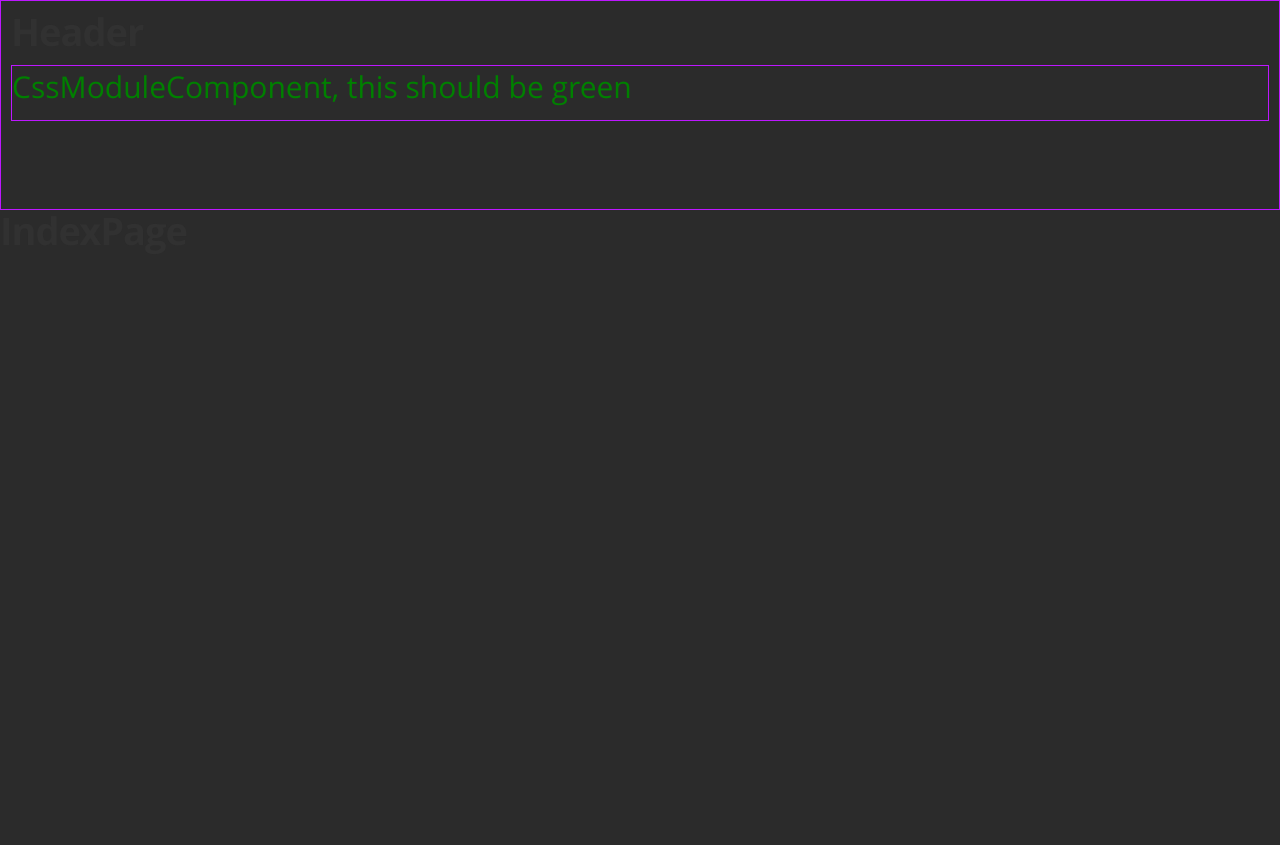
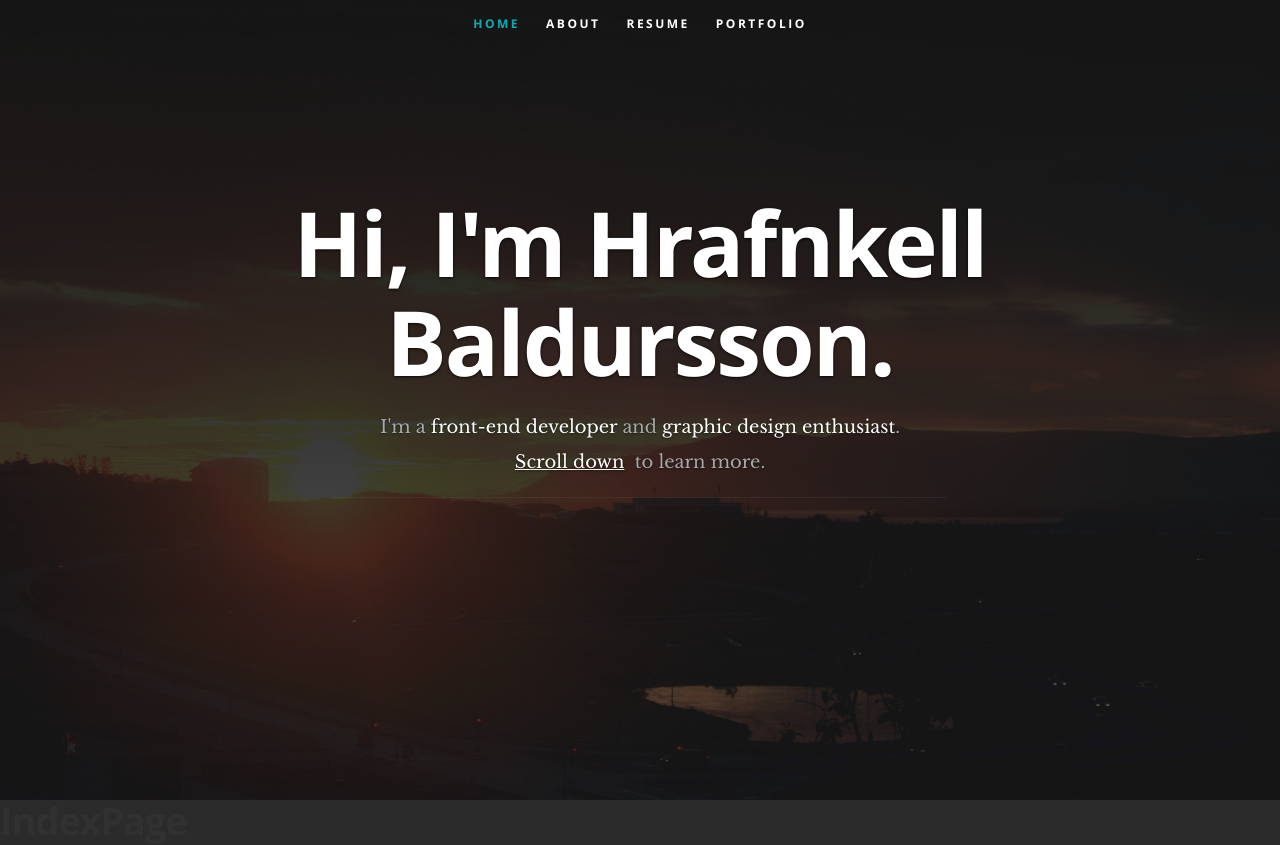
Before and after one commit to hrafnkellbaldurs/gatsby-issue-sass-css-module-issue, a Gatsby site: page / in a window 1280 px wide. Before the commit the page ends 800 px from the top, so only its background shows below. Built offline with nearby package versions, Linux system fonts and the light colour scheme; Gatsby itself is replaced by a stand-in of ours.

Commit message:
Added Header module scss. Working like expected

```diff
--- a/src/components/Header/Header.js
+++ b/src/components/Header/Header.js
@@ -1,13 +1,70 @@
 import React from 'react'
-import CssModuleComponent from '../CssModuleComponent'
 import SocialLinks from '../SocialLinks'
+import styles from './Header.module.scss'
 
-const Header = () => (
-    <header className="container-indicator">
-        <h1>Header</h1>
-        <CssModuleComponent></CssModuleComponent>
-        <SocialLinks/>
-    </header>
-)
+const Header = () => {
+    const navItems = [
+        {
+            current: true,
+            href: '#home',
+            text: 'Home'
+        },
+        {
+            href: '#about',
+            text: 'About'
+        },
+        {
+            href: '#resume',
+            text: 'Resume'
+        },
+        {
+            href: '#portfolio',
+            text: 'Portfolio'
+        }
+    ]
+
+    return (
+        <header id="home" className={ styles.container }>
+            <nav id="nav-wrap">
+
+                <a className={ styles.mobileBtn } href="#nav-wrap" title="Show navigation">Show navigation</a>
+                <a className={ styles.mobileBtn } href="#" title="Hide navigation">Hide navigation</a>
+
+                <ul id="nav" className={ styles.navItems }>
+                    {
+                        navItems.map(item => {
+                            const className = `${ styles.navItem } ${ item.current ? 'current' : '' }`
+                            return (
+                                <li key={ item.href } className={ className }>
+                                    <a className="smoothscroll" href={ item.href }>{ item.text }</a>
+                                </li>
+                            )
+                        })
+                    }
+                </ul>
+            </nav>
+
+            <div className="row banner">
+                <div className="banner-text">
+
+                    <h1 className="responsive-headline">Hi, I'm Hrafnkell Baldursson.</h1>
+                    <h3>
+                        I'm a <span>front-end developer</span> and <span>graphic design enthusiast</span>.<br />
+                        <a className="smoothscroll" href="#about">Scroll down</a>&nbsp;
+                        to learn more.
+                    </h3>
+                    <hr />
+                    <SocialLinks />
+                </div>
+            </div>
+
+            <p className="scrolldown">
+                <a className="smoothscroll" href="#about">
+                    {/* <DownArrowIcon /> */}
+                </a>
+            </p>
+        </header>
+    )
+}
 
 export default Header
--- /dev/null
+++ b/src/components/Header/Header.module.scss
@@ -0,0 +1,156 @@
+@import '../../styles/utils/colors';
+
+.container {
+    background-color: theme-color();
+    background-image: url(../../assets/images/header-background2.jpg);
+    background-repeat: no-repeat;
+    background-position: bottom;
+    background-size: cover;
+    min-height: 500px;
+    height: 100vh;
+    box-shadow: inset 0 0 0 1000px rgba(theme-color(), 0.5);
+    text-align: center;
+    overflow: hidden;
+    position: relative;
+
+    &:before {
+        content: '';
+        display: inline-block;
+        vertical-align: middle;
+        height: 100%;
+    }
+
+    :global(.banner) {
+        display: inline-block;
+        vertical-align: middle;
+        margin: 0 auto;
+        width: 85%;
+        padding-bottom: 30px;
+        text-align: center;
+
+        :global(.banner-text) {
+            width: 100%;
+
+            h1 {
+                font: 90px/1.1em 'opensans-bold', sans-serif;
+                color: #fff;
+                letter-spacing: -2px;
+                margin: 0 auto 18px auto;
+                text-shadow: 0px 1px 3px rgba(0, 0, 0, .8);
+            }
+
+            h2 {
+                font: 30px/1.5em 'opensans-bold', sans-serif;
+                color: theme-color('accent');
+                letter-spacing: -2px;
+                margin: 0 auto 18px auto;
+                text-shadow: 0px 1px 3px rgba(0, 0, 0, .8);
+            }
+
+            h3 {
+                font: 18px/1.9em 'librebaskerville-regular', serif;
+                color: #A8A8A8;
+                margin: 0 auto;
+                width: 70%;
+                text-shadow: 0px 1px 2px rgba(0, 0, 0, .5);
+
+                span,
+                a {
+                    color: #fff;
+                }
+            }
+
+            hr {
+                width: 60%;
+                margin: 18px auto 24px auto;
+                border-color: #2F2D2E;
+                border-color: rgba(150, 150, 150, .1);
+            }
+
+            a,
+            a:visited {
+                text-decoration: underline;
+            }
+        }
+    }
+
+    :global(.scrolldown) {
+        a {
+            position: absolute;
+            bottom: 30px;
+            left: 50%;
+            margin-left: -29px;
+            color: #fff;
+            display: block;
+            height: 42px;
+            width: 42px;
+            font-size: 42px;
+            line-height: 42px;
+            color: #fff;
+            border-radius: 100%;
+            transition: all .3s ease-in-out;
+
+            &:hover {
+                color: theme-color('accent');
+            }
+        }
+    }
+
+    :global(#nav-wrap) {
+        font: 12px 'opensans-bold', sans-serif;
+        width: 100%;
+        text-transform: uppercase;
+        letter-spacing: 2.5px;
+        margin: 0 auto;
+        z-index: 100;
+        position: fixed;
+        left: 0;
+        top: 0;
+
+        ul,
+        li,
+        a {
+            margin: 0;
+            padding: 0;
+            border: none;
+            outline: none;
+        }
+
+        .mobileBtn {
+            display: none;
+        }
+
+        .navItems {
+            min-height: 48px;
+            width: auto;
+
+            /* center align the menu */
+            text-align: center;
+
+            .navItem {
+                position: relative;
+                list-style: none;
+                height: 48px;
+                display: inline-block;
+
+                a {
+                    display: inline-block;
+                    padding: 8px 13px;
+                    line-height: 32px;
+                    text-decoration: none;
+                    text-align: left;
+                    color: #fff;
+                    transition: color .2s ease-in-out;
+
+                    &:active {
+                        background-color: transparent !important;
+                    }
+                }
+
+                &:global(.current) a {
+                    color: theme-color('accent');
+                }
+            }
+        }
+    }
+}
--- a/src/styles/global/_debug.scss
+++ b/src/styles/global/_debug.scss
@@ -1,13 +1,13 @@
-@import '../utils/_colors.scss';
+// @import '../utils/_colors.scss';
 
-a, a:visited {
-    color: $red;
-}
+// a, a:visited {
+//     color: $red;
+// }
 
-header {
-    padding: 10px;
-}
+// header {
+//     padding: 10px;
+// }
 
-.container-indicator {
-    border: 1px solid #bd17ff;
-}
+// .container-indicator {
+//     border: 1px solid #bd17ff;
+// }
```
Also changed, not shown: src/assets/images/header-background2.jpg (added).
